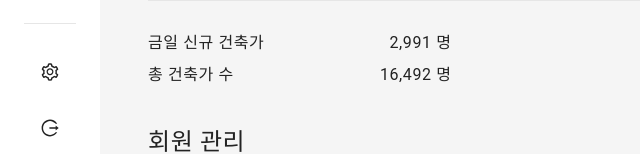
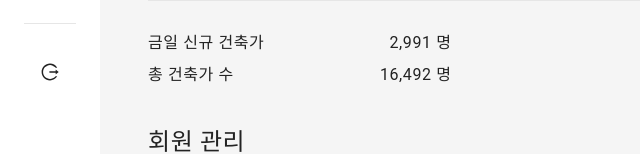
Before and after one commit to Answer-kino/adminPage, a React (Create React App) app: page /login#/home in a window 1280 px wide. Shown: the part 415-569 px from the top of the page, without its empty margins (0-640 px from the left). Built offline with nearby package versions, Linux system fonts and the light colour scheme; the HTML template or start-up script is replaced by a standard one.

Commit message:
:이미지 색상 변경

```diff
--- a/src/nav.tsx
+++ b/src/nav.tsx
@@ -28,10 +28,10 @@ const linksArray = [
     }
 ];
 const secondaryLinksArray = [
-    {
-        label: "Settings",
-        icon: <AiOutlineSetting />
-    },
+    // {
+    //     label: "Settings",
+    //     icon: <AiOutlineSetting />
+    // },
     {
         label: "Logout",
         icon: <AiOutlineLogout />
```
Also changed, not shown: src/assets/brands/Marker_S.svg.
